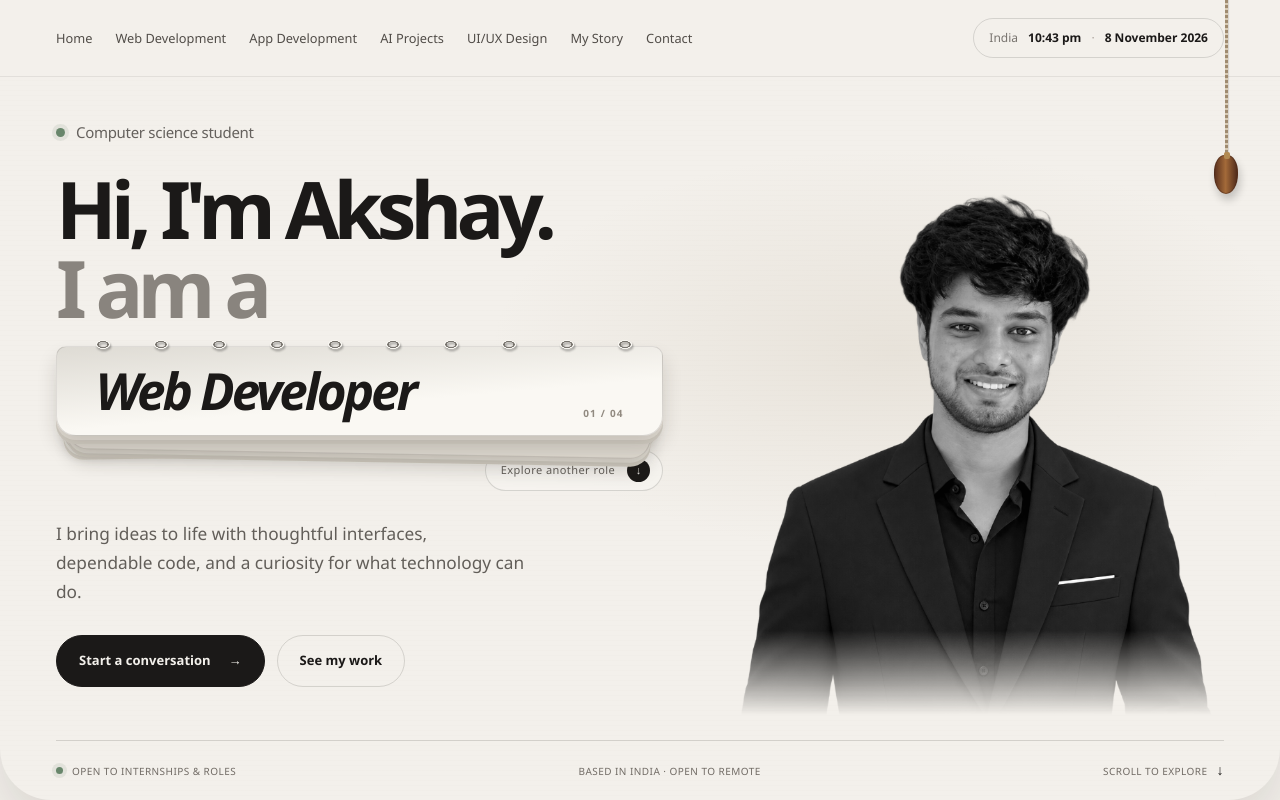
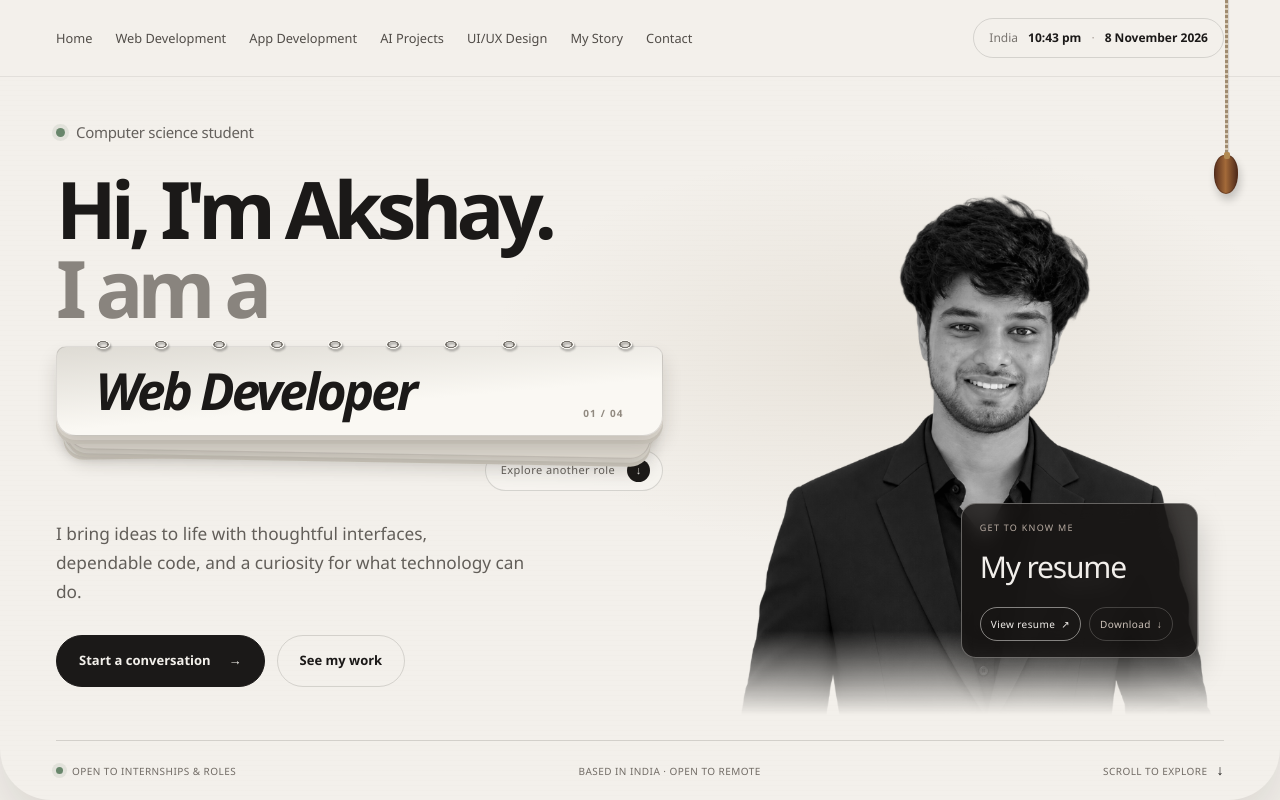
Before and after one commit to akshaydwivedi07/portfolio-website, a website: page index.html in a window 1280 px wide. Shown: the top 800 px of the page. Drawn offline with Linux system fonts and the light colour scheme.

Commit message:
resume add

```diff
--- a/index.html
+++ b/index.html
@@ -64,6 +64,14 @@
             <div class="hero-image">
                 <div class="profile-card">
                     <img src="profile_cutout_updated.png" alt="Akshay Dwivedi" class="profile-photo">
+                    <div class="resume-card" aria-label="Resume">
+                        <p class="resume-card-label">Get to know me</p>
+                        <h2>My resume</h2>
+                        <div class="resume-card-actions">
+                            <a href="Akshay_Tech_Resume.pdf" target="_blank" rel="noopener" class="resume-link">View resume <span aria-hidden="true">↗</span></a>
+                            <a href="Akshay_Tech_Resume.pdf" download class="resume-link resume-link-secondary">Download <span aria-hidden="true">↓</span></a>
+                        </div>
+                    </div>
                 </div>
             </div>
         </div>
--- a/styles.css
+++ b/styles.css
@@ -2532,6 +2532,71 @@ body.theme-dark .nav-link {
     filter: grayscale(0) contrast(1);
 }
 
+.resume-card {
+    position: absolute;
+    right: clamp(8px, 2vw, 30px);
+    bottom: clamp(46px, 8vh, 88px);
+    z-index: 2;
+    width: min(240px, 48%);
+    padding: 17px 18px 16px;
+    border: 1px solid rgba(242, 239, 235, .36);
+    border-radius: 15px;
+    background: rgba(24, 21, 20, .82);
+    box-shadow: 0 16px 30px rgba(0, 0, 0, .2);
+    color: #f2efeb;
+    backdrop-filter: blur(10px);
+    animation: reveal-up 800ms 250ms both;
+}
+
+.resume-card-label {
+    margin: 0 0 7px;
+    color: #b9ada3;
+    font-size: 9px;
+    letter-spacing: .14em;
+    text-transform: uppercase;
+}
+
+.resume-card h2 {
+    margin: 0;
+    font-family: var(--display-font);
+    font-size: clamp(21px, 2.4vw, 30px);
+    font-weight: 500;
+    letter-spacing: -.04em;
+}
+
+.resume-card-actions {
+    display: flex;
+    flex-wrap: wrap;
+    gap: 8px;
+    margin-top: 16px;
+}
+
+.resume-link {
+    display: inline-flex;
+    align-items: center;
+    gap: 6px;
+    padding: 8px 10px;
+    border: 1px solid rgba(242, 239, 235, .5);
+    border-radius: 999px;
+    color: #f2efeb;
+    font-size: 10px;
+    letter-spacing: .04em;
+    text-decoration: none;
+    transition: background 180ms ease, color 180ms ease, border-color 180ms ease;
+}
+
+.resume-link:hover,
+.resume-link:focus-visible {
+    border-color: #f2efeb;
+    background: #f2efeb;
+    color: #211d1c;
+}
+
+.resume-link-secondary {
+    border-color: rgba(242, 239, 235, .2);
+    color: #cfc4bb;
+}
+
 @media (max-width: 620px) {
     .hanging-light {
         right: -10px;
@@ -2558,6 +2623,13 @@ body.theme-dark .nav-link {
     .profile-card {
         height: auto;
         width: min(82%, 310px);
+    }
+
+    .resume-card {
+        right: -8px;
+        bottom: 34px;
+        width: min(220px, 64%);
+        padding: 14px;
     }
 
     .profile-photo {
```
Also changed, not shown: 1 other file.
